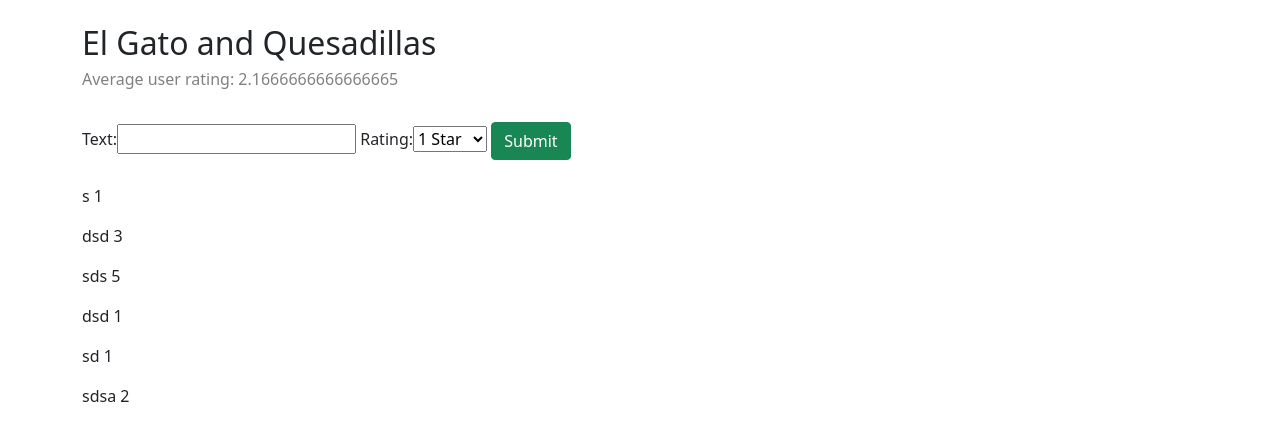
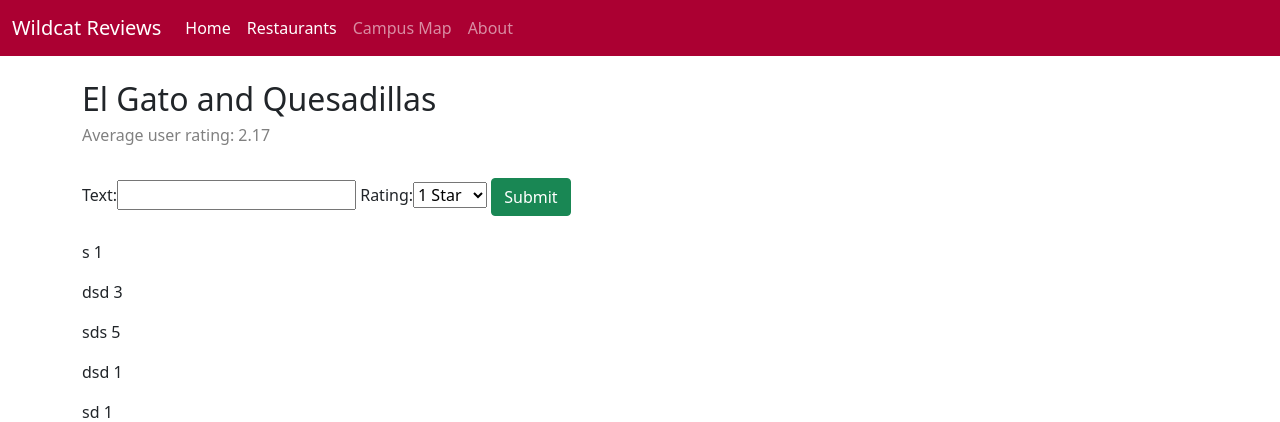
Before and after one commit to ry2016/reviewapp, a Django app: page /reviews/restaurants/1 in a window 1280 px wide. Shown: the top 422 px of the page. Run offline with Django 3.2, Linux system fonts and the light colour scheme; data comes from the database, SQL or seed files in the repository; both versions use the stored data as it was after the commit; some libraries are stand-ins or nearby versions.

Commit message:
added navbar and rounding

```diff
--- a/reviews/models.py
+++ b/reviews/models.py
@@ -29,7 +29,7 @@ class Restaurant(models.Model):
             total = 0
             for review in reviews:
                 total += review.rating
-            return total/len(reviews)
+            return round(total/len(reviews),2)
         else:
             return 0
 
--- a/reviews/templates/base_nosearch.html
+++ b/reviews/templates/base_nosearch.html
@@ -17,6 +17,33 @@
   <script src="https://kit.fontawesome.com/d18b27c180.js" crossorigin="anonymous"></script>
 </head>
 <body>
+  <!-- Navbar -->
+  <nav class="navbar navbar-expand-lg navbar-dark" style="background-color: #AB0032;">
+    <div class="container-fluid justify-content-center">
+      <a class="navbar-brand" href="#">Wildcat Reviews</a>
+      <button class="navbar-toggler" type="button" data-bs-toggle="collapse" data-bs-target="#navbarSupportedContent" aria-controls="navbarSupportedContent" aria-expanded="false" aria-label="Toggle navigation">
+        <span class="navbar-toggler-icon"></span>
+      </button>
+      <div class="collapse navbar-collapse justify-content-center" id="navbarSupportedContent">
+        <ul class="navbar-nav me-auto mb-2 mb-lg-0">
+          <li class="nav-item">
+            <a class="nav-link active" aria-current="page" href="{% url 'index2' %}">Home</a>
+          </li>
+          <li class="nav-item">
+            <a class="nav-link active" aria-current="page" href="{% url 'restaurants' %}">Restaurants</a>
+          </li>
+          <li class="nav-item">
+            <a class="nav-link" aria-current="page" href="#">Campus Map</a>
+          </li>
+          <li class="nav-item">
+            <a class="nav-link" href="#">About</a>
+          </li>
+        </ul>
+
+      </div>
+    </div>
+  </nav>
+
     <br>
     <div class="container">{% block content %}{% endblock %}</div>
 </body>
```
Also changed, not shown: db.sqlite3.
